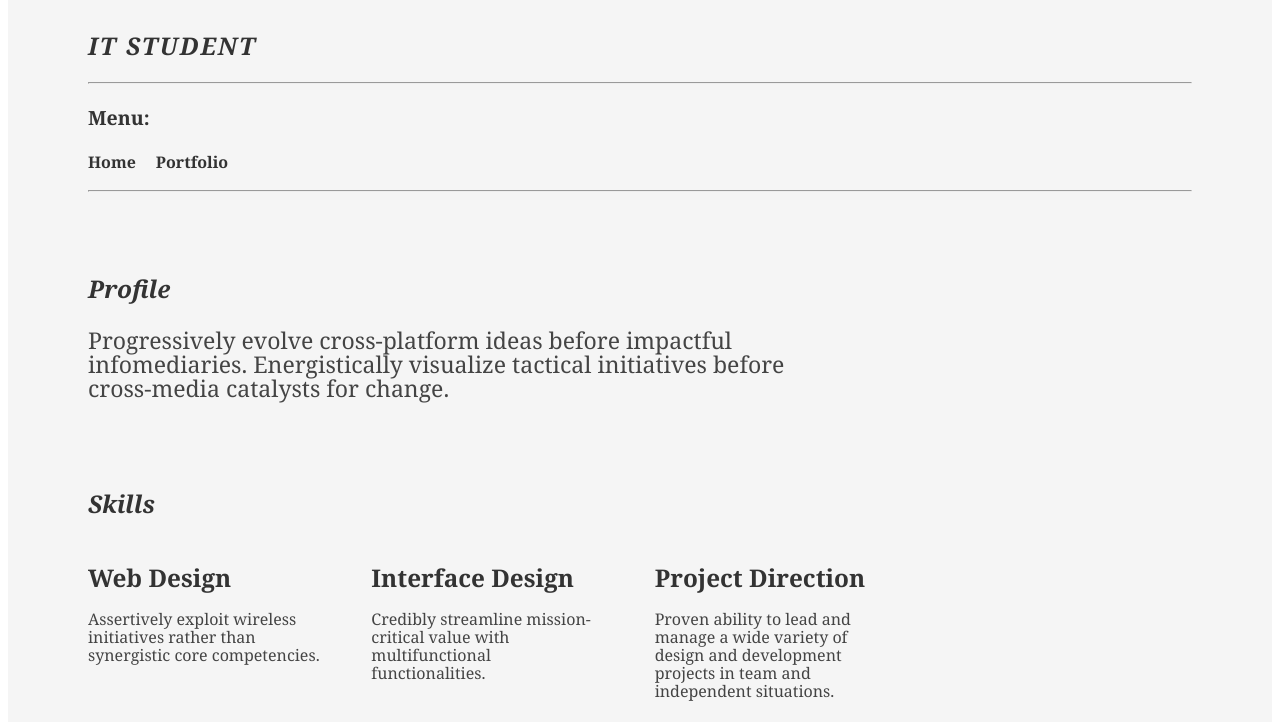
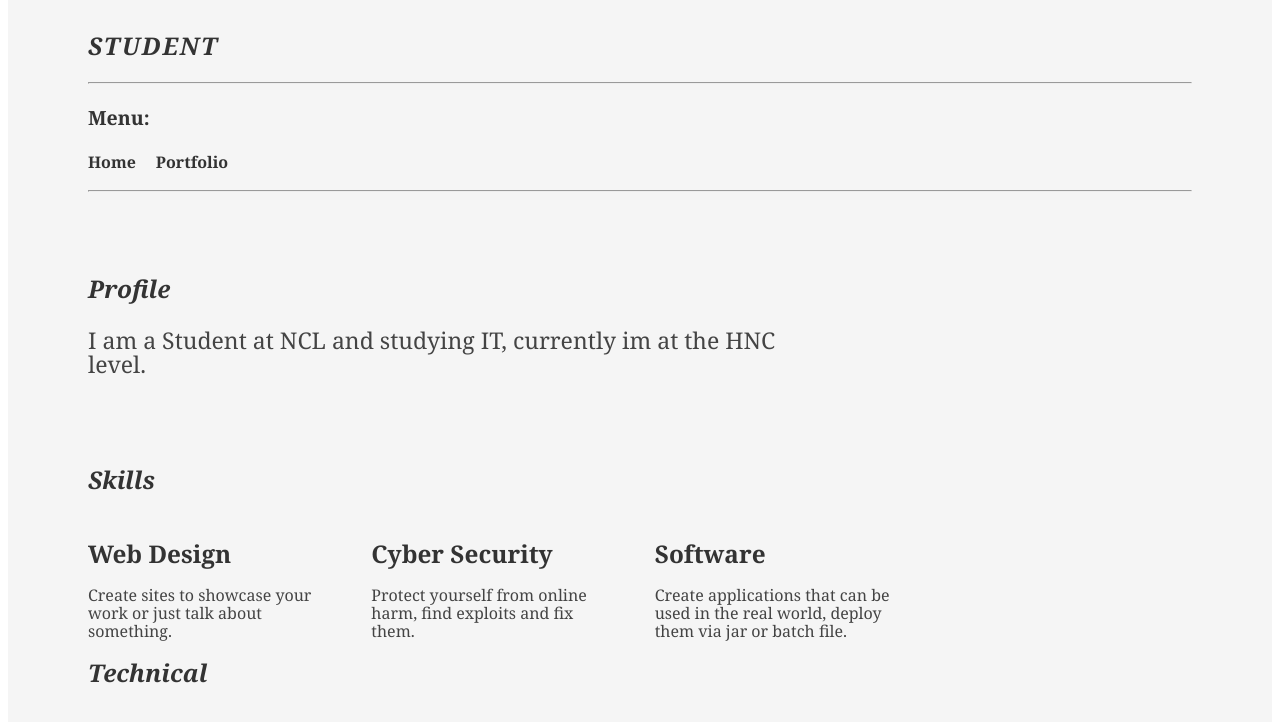
Before and after one commit to RobertSneddon86/rsCV, a plain HTML site: page index.html in a window 1280 px wide. Shown: the part 206-928 px from the top of the page. Drawn offline with Linux system fonts and the light colour scheme.

Commit message:
Update index.html

```diff
--- a/index.html
+++ b/index.html
@@ -3,7 +3,7 @@
 <head>
     <meta charset="UTF-8">
     <meta name="viewport" content="width=device-width, initial-scale=1.0">
-    <title>Robert McCormack - CV</title>
+    <title>Robert Sneddon - CV</title>
     <link rel="stylesheet" href="resume.css">
 </head>
 <body>
@@ -13,7 +13,7 @@
                 <div class="yui-gc">
                     <div class="yui-u first">
                         <h1>Robert Sneddon</h1>
-                        <h2>IT Student</h2>
+                        <h2>Student</h2>
                         <!-- Menu -->
                         <nav>
 							<hr>
@@ -36,7 +36,7 @@
                                 <h2>Profile</h2>
                             </div>
                             <div class="yui-u">
-                                <p class="enlarge">Progressively evolve cross-platform ideas before impactful infomediaries. Energistically visualize tactical initiatives before cross-media catalysts for change.</p>
+                                <p class="enlarge">I am a Student at NCL and studying IT, currently im at the HNC level.</p>
                             </div>
                         </div>
                         <div class="yui-gf">
@@ -46,15 +46,15 @@
                             <div class="yui-u">
                                 <div class="talent">
                                     <h2>Web Design</h2>
-                                    <p>Assertively exploit wireless initiatives rather than synergistic core competencies.</p>
+                                    <p>Create sites to showcase your work or just talk about something.</p>
                                 </div>
                                 <div class="talent">
-                                    <h2>Interface Design</h2>
-                                    <p>Credibly streamline mission-critical value with multifunctional functionalities.</p>
+                                    <h2>Cyber Security</h2>
+                                    <p>Protect yourself from online harm, find exploits and fix them.</p>
                                 </div>
                                 <div class="talent">
-                                    <h2>Project Direction</h2>
-                                    <p>Proven ability to lead and manage a wide variety of design and development projects in team and independent situations.</p>
+                                    <h2>Software</h2>
+                                    <p>Create applications that can be used in the real world, deploy them via jar or batch file.</p>
                                 </div>
                             </div>
                         </div>
```
